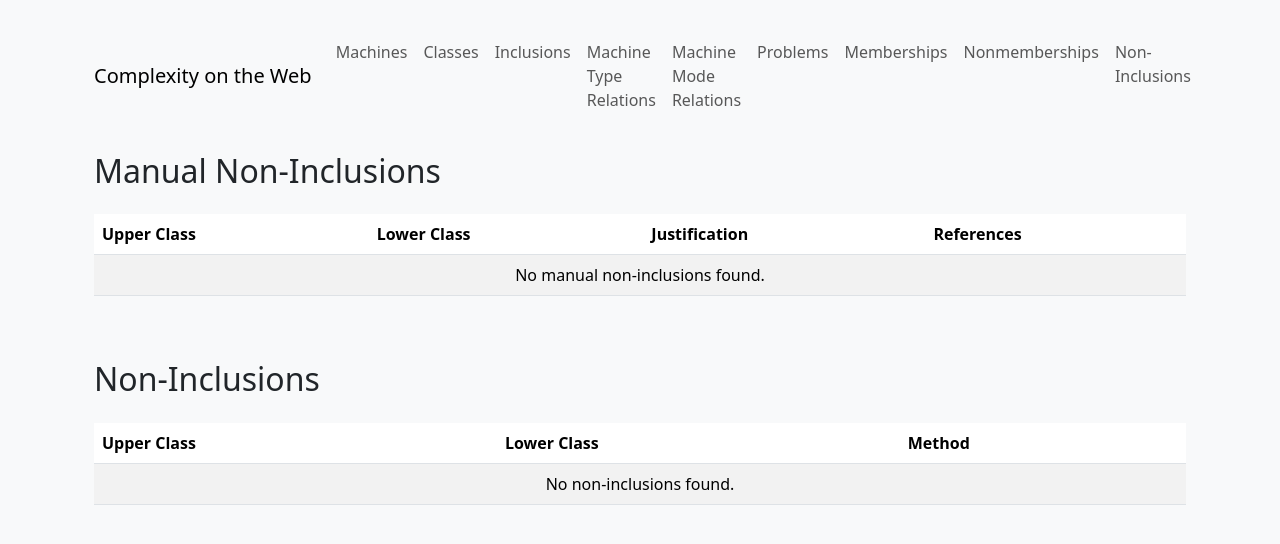
After one commit to turquoise5/ComWeb, a Django app: page /noninclusions/ in a window 1280 px wide. The commit adds this page. Shown: the top 544 px of the page. Run offline with Django 5.2, Linux system fonts and the light colour scheme; data that the repository does not hold is empty.

Commit message:
added problems, memberships, nonmemberships, and noninclusions tables

```diff
--- a/comweb/templates/comweb/base.html
+++ b/comweb/templates/comweb/base.html
@@ -29,6 +29,18 @@
                         <li class="nav-item">
                             <a class="nav-link" href="{% url 'mmg' %}">Machine Mode Relations</a>
                         </li>
+                        <li class="nav-item">
+                            <a class="nav-link" href="{% url 'problems' %}">Problems</a>
+                        </li>
+                        <li class="nav-item">
+                            <a class="nav-link" href="{% url 'memberships' %}">Memberships</a>
+                        </li>
+                        <li class="nav-item">
+                            <a class="nav-link" href="{% url 'nonmemberships' %}">Nonmemberships</a>
+                        </li>
+                        <li class="nav-item">
+                            <a class="nav-link" href="{% url 'noninclusions' %}">Non-Inclusions</a>
+                        </li>
                     </ul>
                 </div>
             </div>
--- /dev/null
+++ b/comweb/templates/comweb/noninclusions.html
@@ -0,0 +1,61 @@
+{% extends 'comweb/base.html' %}
+
+{% block title %}Non-Inclusions{% endblock %}
+
+{% block content %}
+<div class="container">
+    <h2 class="mb-4">Manual Non-Inclusions</h2>
+    <div class="table-responsive mb-5">
+        <table class="table table-striped">
+            <thead>
+                <tr>
+                    <th>Upper Class</th>
+                    <th>Lower Class</th>
+                    <th>Justification</th>
+                    <th>References</th>
+                </tr>
+            </thead>
+            <tbody>
+                {% for inc in manual_noninclusions %}
+                <tr>
+                    <td>{{ inc.upper.AB }}</td>
+                    <td>{{ inc.lower.AB }}</td>
+                    <td>{{ inc.justification }}</td>
+                    <td>
+                        {% for ref in inc.references.all %}
+                            ({{ ref.id }}, {{ ref.locator }}){% if not forloop.last %}, {% endif %}
+                        {% endfor %}
+                    </td>
+                </tr>
+                {% empty %}
+                <tr><td colspan="4" class="text-center">No manual non-inclusions found.</td></tr>
+                {% endfor %}
+            </tbody>
+        </table>
+    </div>
+
+    <h2 class="mb-4">Non-Inclusions</h2>
+    <div class="table-responsive">
+        <table class="table table-striped">
+            <thead>
+                <tr>
+                    <th>Upper Class</th>
+                    <th>Lower Class</th>
+                    <th>Method</th>
+                </tr>
+            </thead>
+            <tbody>
+                {% for inc in noninclusions %}
+                <tr>
+                    <td>{{ inc.upper.AB }}</td>
+                    <td>{{ inc.lower.AB }}</td>
+                    <td>{{ inc.method.NA }}</td>
+                </tr>
+                {% empty %}
+                <tr><td colspan="3" class="text-center">No non-inclusions found.</td></tr>
+                {% endfor %}
+            </tbody>
+        </table>
+    </div>
+</div>
+{% endblock %}
--- a/comweb/views.py
+++ b/comweb/views.py
@@ -99,3 +99,32 @@ def mmg_view(request):
     ).all()
     context = {'mmgs': mmgs, "manual_mmgs": manual_mmgs}
     return render(request, "comweb/mmg.html", context)
+
+def problems_view(request):
+    problems = Problem.objects.select_related('TY').all().order_by('NA')
+    return render(request, "comweb/problems.html", {"problems": problems})
+
+
+def memberships_view(request):
+    manual_memberships = ManualMembership.objects.select_related('problem', 'com_class').prefetch_related('references').all()
+    memberships = Membership.objects.select_related('problem', 'com_class', 'method', 'row1', 'row2').all()
+    return render(request, "comweb/memberships.html", {
+        "manual_memberships": manual_memberships,
+        "memberships": memberships,
+    })
+
+def nonmemberships_view(request):
+    manual_nonmemberships = ManualNonMembership.objects.select_related('problem', 'com_class').prefetch_related('references').all()
+    nonmemberships = NonMembership.objects.select_related('problem', 'com_class', 'method', 'row1', 'row2').all()
+    return render(request, "comweb/nonmemberships.html", {
+        "manual_nonmemberships": manual_nonmemberships,
+        "nonmemberships": nonmemberships,
+    })
+
+def noninclusions_view(request):
+    manual_noninclusions = ManualNonInclusion.objects.select_related('upper', 'lower').prefetch_related('references').all()
+    noninclusions = NonInclusion.objects.select_related('upper', 'lower').all()
+    return render(request, "comweb/noninclusions.html", {
+        "manual_noninclusions": manual_noninclusions,
+        "noninclusions": noninclusions,
+    })
--- a/project/urls.py
+++ b/project/urls.py
@@ -27,5 +27,9 @@ urlpatterns = [
     path('inclusions/', views.inclusions_view, name='inclusions'),
     path('mtg/', views.mtg_view, name='mtg'),
     path('mmg/', views.mmg_view, name='mmg'),
+    path('problems/', views.problems_view, name='problems'),
+    path('memberships/', views.memberships_view, name='memberships'),
+    path('nonmemberships/', views.nonmemberships_view, name='nonmemberships'),
+    path('noninclusions/', views.noninclusions_view, name='noninclusions'),
 ]
 urlpatterns += static(settings.STATIC_URL, document_root=settings.STATIC_ROOT)
```
Also changed, not shown: comweb/models.py (+78 -18 lines), comweb/templates/comweb/home.html (+44 -0 lines), comweb/templates/comweb/memberships.html (added, +47 -0 lines), comweb/templates/comweb/nonmemberships.html (added, +47 -0 lines), comweb/templates/comweb/problems.html (added, +25 -0 lines).
